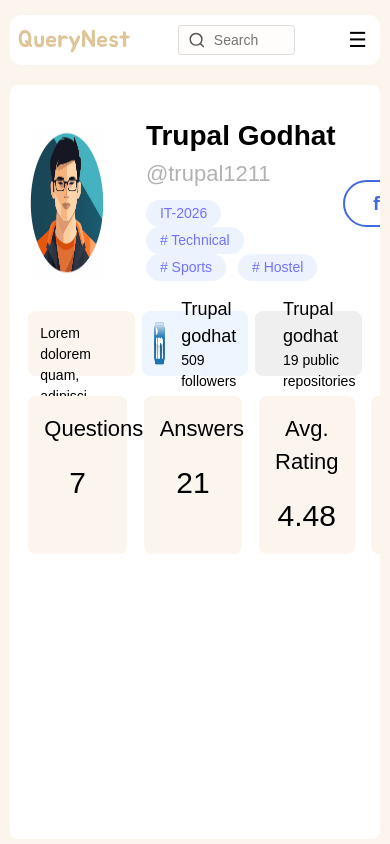
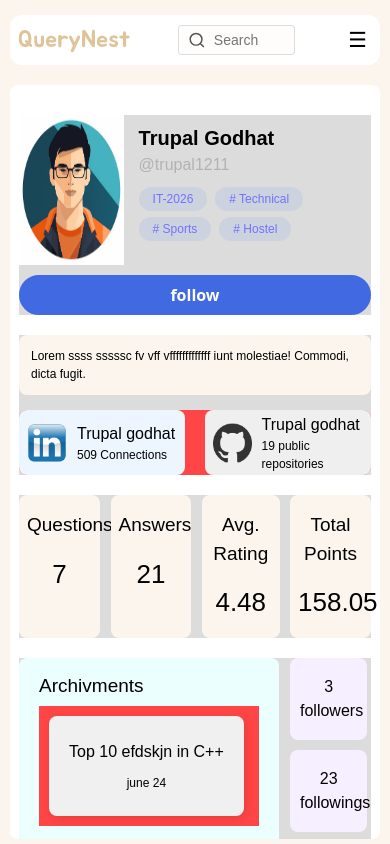
Before and after one commit to trupal1211/QuerynestFe, a React (Vite) app: page /profile in a window 390 px wide. Built offline with nearby package versions, Linux system fonts and the light colour scheme; a web font is replaced by a local one.

Commit message:
profile ui added

```diff
--- a/src/component/Home/Home.jsx
+++ b/src/component/Home/Home.jsx
@@ -1,4 +1,3 @@
-import '../ContentPages/pages.css'
 import './home.css'
 import '@fontsource/kadwa'
 import '@fontsource/jua'
--- a/src/component/Navbar/Navbar.jsx
+++ b/src/component/Navbar/Navbar.jsx
@@ -32,7 +32,7 @@ function Navbar() {
                     <input type="text" placeholder="Search" ></input>
                 </div>
                 <div className={`links ${menuOpen && "show"}`}>
-                    <p><NavLink to='./home' className={({ isActive }) => (isActive ? "active-link":'link')}> <p>Home</p></NavLink></p>
+                    <p><NavLink to='./' className={({ isActive }) => (isActive ? "active-link":'link')}> <p>Home</p></NavLink></p>
                     <p><NavLink to='./leaderboard' className={({ isActive }) => (isActive ? "active-link":'link')}> <p> Leaderboard</p></NavLink></p>
                     <p><NavLink to='./profile' className={({ isActive }) => (isActive ? "active-link":'link')}>
                     {
--- a/src/component/Profile/Profile.jsx
+++ b/src/component/Profile/Profile.jsx
@@ -33,14 +33,16 @@ function Profile() {
           </div>
 
           <div className={styles.bio_container}>
-            <div className={styles.bio}>Lorem dolorem quam, adipisci nesciunt molestiae! Commodi, dicta fugit.</div>
+            <div className={styles.bio}>Lorem ssss sssssc fv vff vfffffffffffff iunt molestiae! Commodi, dicta fugit.</div>
+
+            <div className={styles.wraper}>
             <div className={styles.linkedin}>
               <div className={styles.logo_container}>
                 <img src={linkedin_logo} alt="" />
               </div>
               <div>
               <p className={styles.id_name}>Trupal godhat</p>
-              <p className={styles.small}>509 followers</p>
+              <p className={styles.small}>509 Connections</p>
               </div>
 
             </div>
@@ -55,6 +57,10 @@ function Profile() {
             </div>
 
 
+            </div>
+
+
+
           </div>
 
           <div className={styles.card_container}>
@@ -67,6 +73,7 @@ function Profile() {
               <p className={styles.card_header}>Answers</p>
               <p className={styles.card_body}>21</p>
             </div>
+
             <div className={styles.card}>
               <p className={styles.card_header}>Avg. Rating</p>
               <p className={styles.card_body}>4.48</p>
@@ -75,8 +82,42 @@ function Profile() {
               <p className={styles.card_header}>Total Points</p>
               <p className={styles.card_body}>158.05</p>
             </div>
+
+
           </div>
 
+          <div className={styles.card_container}>
+
+          <div className={styles.archivements_container}>
+              <div className={styles.card_header}>Archivments</div>
+              <div className={styles.archivements}>
+
+
+
+                <div className={styles.archivement}>
+                  <div>
+                  <p className={styles.archivement_name}>Top 10 efdskjn in C++</p>
+                  <p className={styles.archivement_date}>june 24</p>
+
+
+                  </div>
+                   </div>
+              </div>
+            </div>
+
+            <div className={styles.followers_card}>
+              <div className={styles.card}>
+              3 followers
+              </div>
+              <div className={styles.card}>
+              23 followings
+              </div>
+              <div className={`${styles.card} ${styles.red}`}>
+              Log Out
+              </div>
+            </div>
+
+          </div>
 
 
         </div>
--- a/src/component/Profile/Profile.module.css
+++ b/src/component/Profile/Profile.module.css
@@ -5,7 +5,7 @@
 .page_container{
     width: 90%;
     margin: auto;
-    margin-top: 30px;
+    margin: 30px auto;
     line-height: 1.5;
 }
 
@@ -15,13 +15,13 @@
     align-items: center;
     margin: auto;
     padding: 0;
-    /* background-color: gainsboro;  */
+    background-color: gainsboro;
 }
 
 
 .img_container{
-    width: 150px;
-    height: 150px;
+    width: 170px !important;
+    height: 170px !important;
 
 }
 
@@ -66,16 +66,16 @@ p{
     margin: 0 12px 0 0;
     font-size: 14px;
     cursor: pointer;
-    /* display: inline; */
 }
 
 .follow_btn{
-    color: royalblue;
-    /* color: white; */
+    /* color: royalblue; */
+    color: white;
     font-family: system-ui, -apple-system, BlinkMacSystemFont, 'Segoe UI', Roboto, Oxygen, Ubuntu, Cantarell, 'Open Sans', 'Helvetica Neue', sans-serif;
     font-size: 18px;
     font-weight: bold;
     padding: 8px 28px;
+    background-color: royalblue;
     border: 2px solid royalblue;
     border-radius: 42px;
 }
@@ -89,12 +89,11 @@ p{
 .bio_container{
     display: flex;
     margin-top: 20px;
-    gap: 2%;
-    /* background-color: gainsboro; */
+    gap: 20px;
+    background-color: gainsboro;
 }
 
 .bio_container>div{
-    /* width:30%; */
     padding: 12px;
     box-sizing: border-box;
     height: 65px;
@@ -112,20 +111,37 @@ div p{
     padding: 0;
 }
 
+.wraper{
+    width: calc(58% - 20px) !important;
+    background-color: #ff4545;
+    display: flex;
+    align-items: center;
+    gap: 20px;
+    padding: 0 !important;
+}
+
 .linkedin{
-    width:32%;
+    width:50%;
     background-color: #edf6ff;
     display: flex;
     align-items: center;
     gap: 16px;
+    padding: 12px;
+    box-sizing: border-box;
+    height: 65px;
+    border-radius: 8px;
 }
 
 .github{
-    width:32%;
+    width:50%;
     background-color: #efefef;
     display: flex;
     align-items: center;
     gap: 16px;
+    padding: 12px;
+    box-sizing: border-box;
+    height: 65px;
+    border-radius: 8px;
 }
 
 
@@ -155,15 +171,23 @@ div p{
 
 .card_container{
     display: flex;
-    gap: 5%;
-    /* background-color: gainsboro; */
+    gap: 45px;
+    background-color: gainsboro;
     margin-top: 20px;
 }
 
+.subcard_container{
+    display: flex;
+    align-items: center;
+    gap: 45px;
+    width: 50%;
+}
+
 .card{
-    width: 20%;
+    width: 50%;
     padding: 16px;
     text-align: center;
+    box-sizing: border-box;
     background-color: #FBF5EE;
     border-radius: 8px;
 }
@@ -176,3 +200,277 @@ div p{
 .card_body{
     font-size: 30px;
 }
+
+.followers_card{
+    width: 22%;
+    height: 140px;
+}
+
+.followers_card>.card{
+    width: 100%;
+    box-sizing: border-box;
+    margin-bottom: 10px;
+    border-radius: 8px;
+    padding: 17px 10px;
+    background-color: #f6efff;
+}
+
+
+.archivements_container{
+    width: 74%;
+    padding:14px 20px;
+    box-sizing: border-box;
+    background-color: #ebffff;
+    height: 200px;
+    border-radius: 8px;
+}
+
+.archivements_container>.card_header{
+    margin-bottom: 5px;
+}
+
+.archivements{
+    display: flex;
+    gap: 16px;
+    padding: 10px;
+    overflow-x: auto;
+    white-space: nowrap !important;
+    background-color: #ff4545;
+}
+
+.archivement{
+  min-width: 150px;
+  height: 100px;
+  padding: 12px 20px;
+  box-sizing: border-box;
+  background-color: #f0f0f0;
+  border-radius: 8px;
+  box-shadow: 2px 2px 10px rgba(0, 0, 0, 0.1);
+  text-align: center;
+  display: flex;
+  align-items: center;
+  justify-content: center;
+}
+
+.archivement_name{
+    font-size: 16px;
+    margin:0 0 10px;
+}
+
+.archivement_date{
+    font-size: 12px;
+}
+
+
+.red{
+    background-color: #ffffff !important;
+    color: #ff4545;
+    border: 1.5px solid #ff4545;
+}
+
+
+
+
+
+
+
+@media(max-width:1000px){
+    .page_container{
+        width: 92%;
+    }
+
+    .small{
+        font-size: 12px;
+    }
+
+    .bio{
+        font-size: 13px;
+        padding: 4px 6px !important;
+    }
+}
+
+
+@media(max-width:830px){
+
+    .flex{
+        gap:25px;
+    }
+
+    .bio{
+        width: 36%;
+        padding: 4px 6px !important;
+    }
+
+    .linkedin,.github{
+        width: 35%;
+        gap: 10px;
+        padding-right: 0px !important;
+    }
+
+    .id_name{
+        font-size: 16px;
+    }
+
+    .follow_btn{
+    font-size: 16px;
+    font-weight: bold;
+    padding: 6px 24px;
+
+    }
+
+    .card_container{
+        gap: 3%;
+    }
+
+    .card{
+        width: 23%;
+    }
+
+    .card_header{
+        font-size: 20px;
+    }
+
+    .card_body{
+        font-size: 28px;
+    }
+
+}
+
+
+@media(max-width:830px){
+    .page_container{
+        width: 95%;
+    }
+
+    .flex{
+        gap: 20px;
+    }
+
+    .name{
+        font-size:24px;
+    }
+
+    .username{
+        font-size:20px ;
+    }
+
+    .tag{
+        font-size: 12px;
+        margin-right: 8px;
+        margin-bottom: 6px;
+    }
+
+    .bio{
+        font-size: 12px;
+    }
+
+    .img_container{
+        width: 140px !important;
+        height: 140px !important;
+    }
+
+    .logo_container{
+        width: 40px !important;
+        height: 40px !important;
+    }
+
+    .github,.linkedin{
+        padding-right: 0px !important;
+        padding-left: 8px !important;
+    }
+
+}
+
+@media(max-width:720px){
+
+    .flex{
+        gap: 15px;
+    }
+
+    .name{
+        font-size: 22px;
+    }
+
+    .username{
+        font-size: 18px;
+    }
+
+    .card_header{
+        font-size: 19px;
+    }
+
+    .card_body{
+        font-size: 26px;
+    }
+
+    .card{
+        padding:16px 8px;
+    }
+}
+
+
+@media(max-width:660px){
+
+    .img_container{
+        width: 150px !important;
+        height: 150px !important;
+    }
+
+    .name{
+        font-size: 20px;
+    }
+
+    .username{
+        font-size: 16px;
+    }
+
+    .tag{
+        font-size: 12px;
+    }
+
+    .profile_header{
+        display: block;
+    }
+
+    .follow_btn{
+        text-align: center;
+        margin-top: 10px;
+    }
+
+    .bio_container{
+        display: block;
+    }
+
+    .bio{
+        width: 100%;
+        box-sizing: border-box;
+        padding:12px !important ;
+        height: auto !important;
+        margin-top: 15px !important;
+    }
+
+    .wraper{
+        width: 100% !important;
+        margin-top: 15px;
+    }
+
+    .linkedin{
+        width: 50% !important;
+    }
+
+    .github{
+        width: 50% !important;
+    }
+
+
+
+
+
+
+
+
+
+
+
+
+}
--- a/src/component/components.js
+++ b/src/component/components.js
@@ -1,11 +1,11 @@
-import SignUp from "./auth/SignUp";
+import SignUp from "./Auth/SignUp";
 import LogIn from "./Auth/LogIn";
 import Navbar from "./Navbar/Navbar";
-import Home from './Home/Home'
+import Home from './Home/Home';
 import Query from "./Home/Query";
 import QueryDetails from "./Home/QueryDetails";
 import Leaderboard from './Leaderboard/Leaderboard';
 import UserRow from "./Leaderboard/UserRow";
-import Profile from './Profile/Profile'
+import Profile from './Profile/Profile';
 
 export {SignUp,LogIn,Navbar,Home,Leaderboard,Profile,Query,QueryDetails,UserRow}
--- a/src/main.jsx
+++ b/src/main.jsx
@@ -7,8 +7,8 @@ import App from './App.jsx'
 
 const router = createBrowserRouter(
   createRoutesFromElements(
-    <Route  path="/" element={ <App /> }>
-      <Route path="home" element={ <Home/> } />
+    <Route  path="" element={ <App /> }>
+      <Route path="/" element={ <Home/> } />
       <Route path="query-details" element={ <QueryDetails/> } />
       <Route path="login" element={ <LogIn/>  } />
       <Route path="signup" element={ <SignUp/> } />
```
